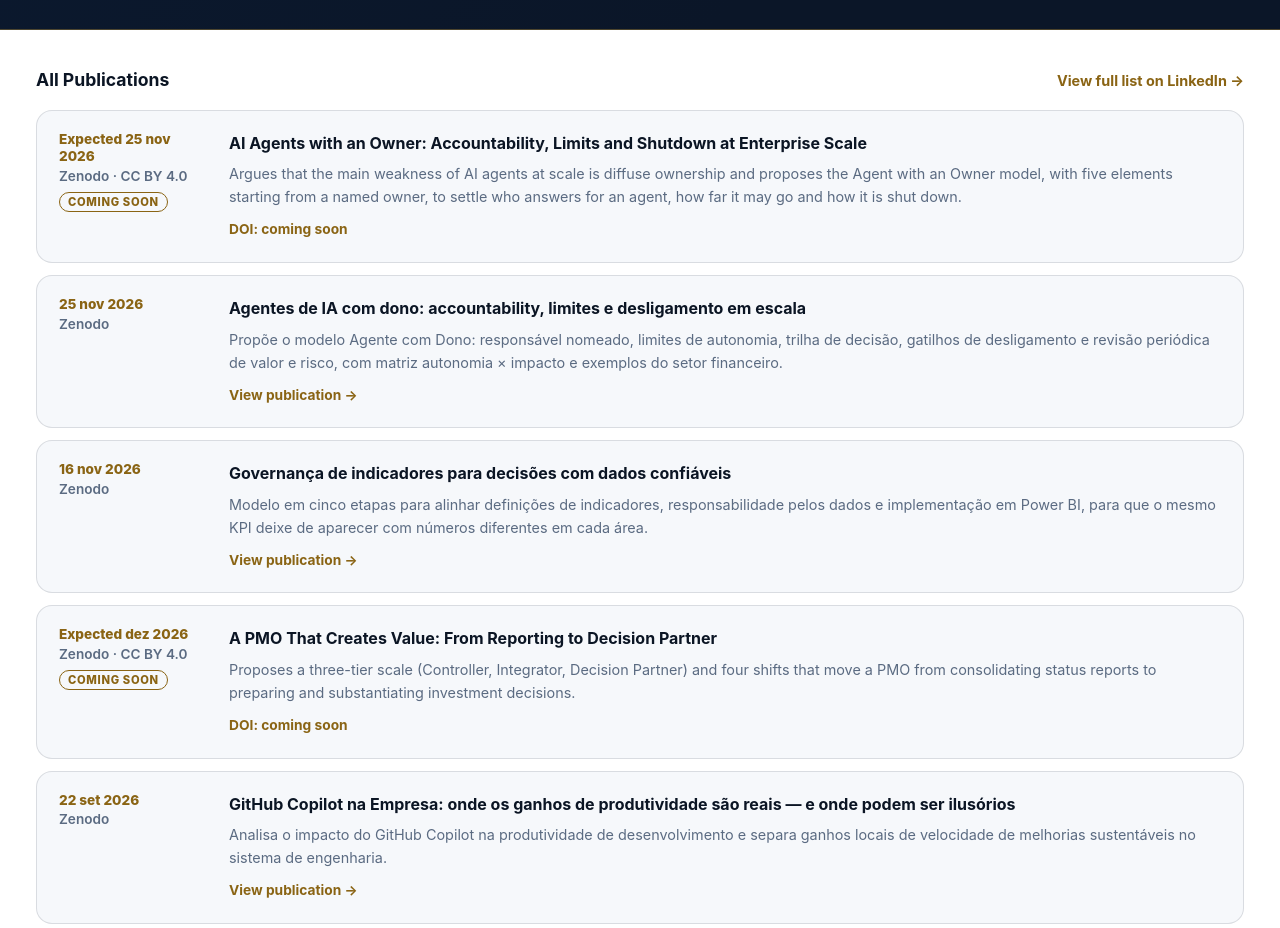
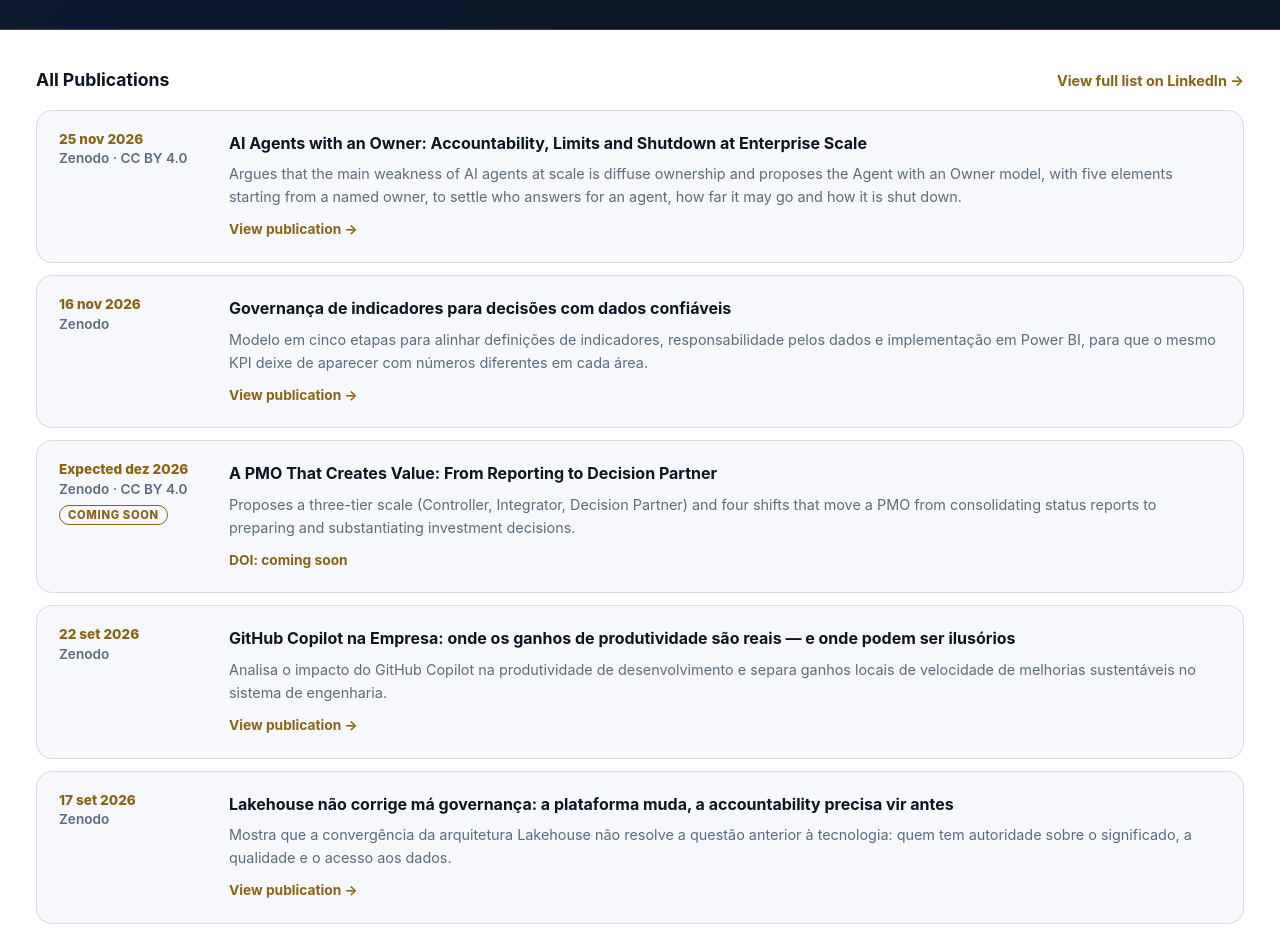
Before and after one commit to camjr1985/camjrportfolio, a plain HTML site: page index.html in a window 1280 px wide. Shown: the part 4000-4928 px from the top of the page. Drawn offline with Linux system fonts and the light colour scheme.

Commit message:
Publicações: Agentes de IA com dono publicado (trilingue, DOI)
Co-Authored-By: Claude Opus 5.5 <noreply@anthropic.com>
Claude-Session: https://claude.ai/code/session_01HTHAK5uzmgHvzpUyWY2d83

```diff
--- a/index.html
+++ b/index.html
@@ -1184,11 +1184,10 @@ const toolData=[
    and give per-language text in i18n:{en:{title,desc},pt:{...},es:{...}} (falls back to en). When the DOI
    exists, drop soon:true and set url to https://doi.org/... */
 const PUBLICATIONS=[
-  {soon:true,venue:"Zenodo · CC BY 4.0",date:"25 nov 2026",url:null,i18n:{
+  {venue:"Zenodo · CC BY 4.0",date:"25 nov 2026",url:"https://doi.org/10.5281/zenodo.24508429",i18n:{
     en:{title:"AI Agents with an Owner: Accountability, Limits and Shutdown at Enterprise Scale",desc:"Argues that the main weakness of AI agents at scale is diffuse ownership and proposes the Agent with an Owner model, with five elements starting from a named owner, to settle who answers for an agent, how far it may go and how it is shut down."},
     pt:{title:"Agentes de IA com dono: accountability, limites e desligamento em escala",desc:"Sustenta que a principal fragilidade dos agentes de IA em escala é o dono difuso e propõe o modelo Agente com Dono, com cinco elementos a partir de um dono nomeado, para definir quem responde pelo agente, até onde ele pode ir e como é desligado."},
     es:{title:"Agentes de IA con dueño: accountability, límites y apagado a escala",desc:"Sostiene que la principal debilidad de los agentes de IA a escala es la propiedad difusa y propone el modelo Agente con Dueño, con cinco elementos a partir de un dueño con nombre, para definir quién responde por el agente, hasta dónde puede llegar y cómo se apaga."}}},
-  {title:"Agentes de IA com dono: accountability, limites e desligamento em escala",venue:"Zenodo",date:"25 nov 2026",url:"https://doi.org/10.5281/zenodo.24508429",desc:"Propõe o modelo Agente com Dono: responsável nomeado, limites de autonomia, trilha de decisão, gatilhos de desligamento e revisão periódica de valor e risco, com matriz autonomia × impacto e exemplos do setor financeiro."},
   {title:"Governança de indicadores para decisões com dados confiáveis",venue:"Zenodo",date:"16 nov 2026",url:"https://doi.org/10.5281/zenodo.24286203",desc:"Modelo em cinco etapas para alinhar definições de indicadores, responsabilidade pelos dados e implementação em Power BI, para que o mesmo KPI deixe de aparecer com números diferentes em cada área."},
   {soon:true,venue:"Zenodo · CC BY 4.0",date:"dez 2026",url:null,i18n:{
     en:{title:"A PMO That Creates Value: From Reporting to Decision Partner",desc:"Proposes a three-tier scale (Controller, Integrator, Decision Partner) and four shifts that move a PMO from consolidating status reports to preparing and substantiating investment decisions."},
```
